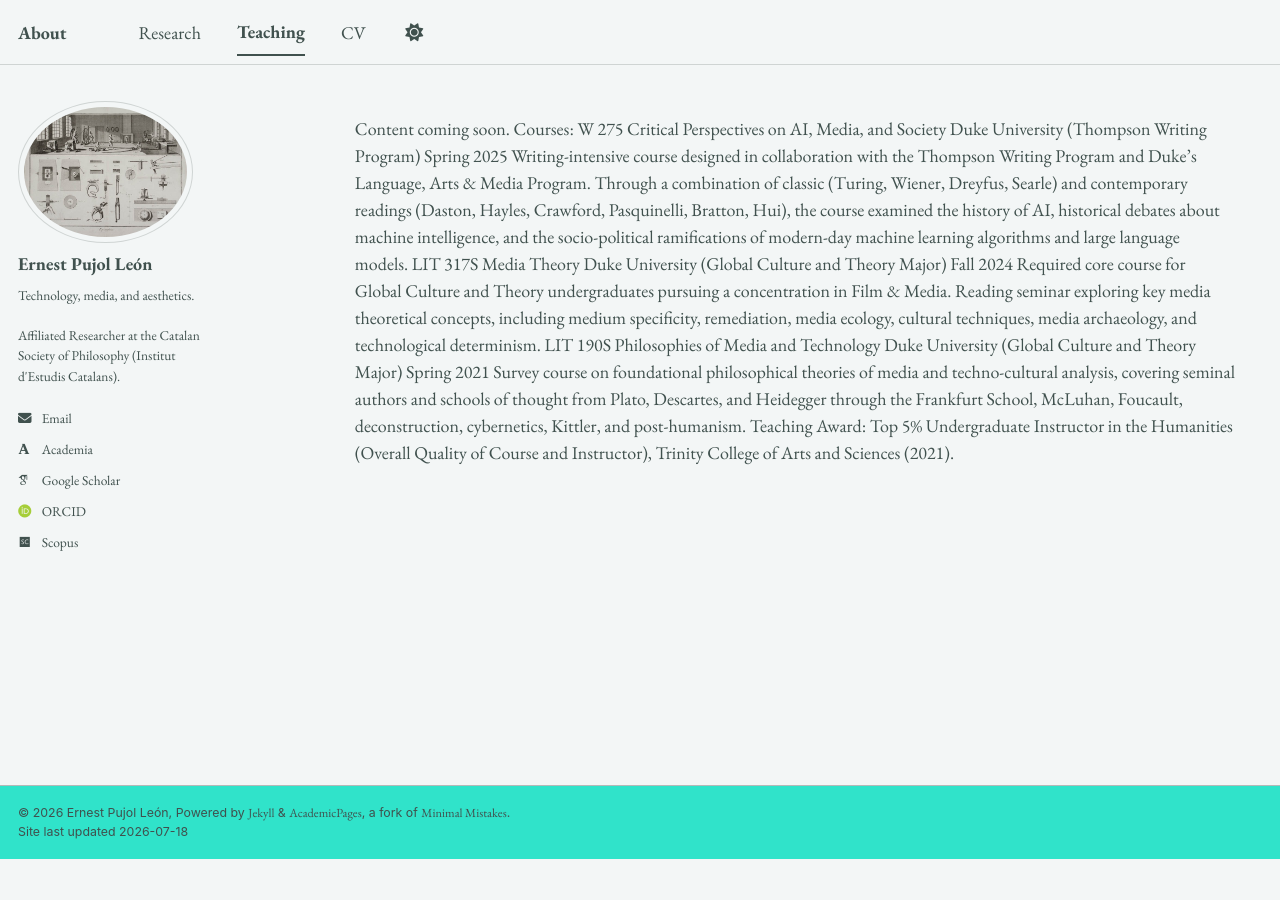
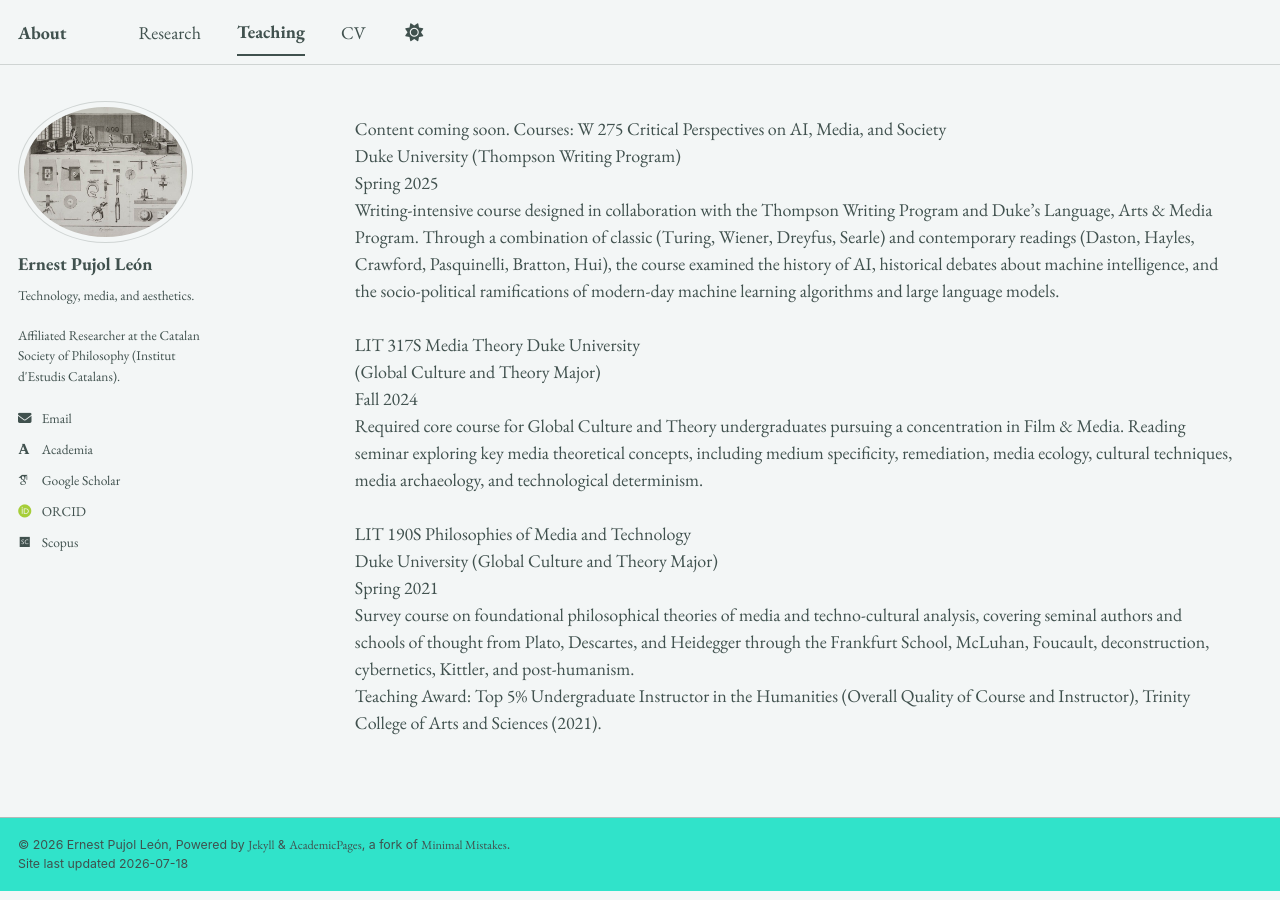
Before and after one commit to epujol90/epujol90.github.io, a Jekyll site: the page built from _pages/teaching.html, in a window 1280 px wide. Built offline with Jekyll 4.4.1, drawn with Linux system fonts in a browser that asks for light colours; some web fonts are replaced; a script bundle is joined from its source files by our own code; library files that are not in the unit come from our copies.

```diff
--- a/_pages/teaching.html
+++ b/_pages/teaching.html
@@ -9,25 +9,25 @@ Content coming soon.
 
 Courses:
 
-W 275 Critical Perspectives on AI, Media, and Society
+W 275 Critical Perspectives on AI, Media, and Society<br>
 
-Duke University (Thompson Writing Program)
+Duke University (Thompson Writing Program)<br>
 
-Spring 2025
+Spring 2025<br>
 
-Writing-intensive course designed in collaboration with the Thompson Writing Program and Duke’s Language, Arts & Media Program. Through a combination of classic (Turing, Wiener, Dreyfus, Searle) and contemporary readings (Daston, Hayles, Crawford, Pasquinelli, Bratton, Hui), the course examined the history of AI, historical debates about machine intelligence, and the socio-political ramifications of modern-day machine learning algorithms and large language models.
+Writing-intensive course designed in collaboration with the Thompson Writing Program and Duke’s Language, Arts & Media Program. Through a combination of classic (Turing, Wiener, Dreyfus, Searle) and contemporary readings (Daston, Hayles, Crawford, Pasquinelli, Bratton, Hui), the course examined the history of AI, historical debates about machine intelligence, and the socio-political ramifications of modern-day machine learning algorithms and large language models.<br>
+<br>
+LIT 317S Media Theory Duke University<br>
+(Global Culture and Theory Major)<br>
+Fall 2024<br>
 
-LIT 317S Media Theory Duke University
-(Global Culture and Theory Major)
-Fall 2024
+Required core course for Global Culture and Theory undergraduates pursuing a concentration in Film & Media. Reading seminar exploring key media theoretical concepts, including medium specificity, remediation, media ecology, cultural techniques, media archaeology, and technological determinism.<br>
+<br>
 
-Required core course for Global Culture and Theory undergraduates pursuing a concentration in Film & Media. Reading seminar exploring key media theoretical concepts, including medium specificity, remediation, media ecology, cultural techniques, media archaeology, and technological determinism.
+LIT 190S Philosophies of Media and Technology<br>
+Duke University (Global Culture and Theory Major)<br>
+Spring 2021<br>
 
+Survey course on foundational philosophical theories of media and techno-cultural analysis, covering seminal authors and schools of thought from Plato, Descartes, and Heidegger through the Frankfurt School, McLuhan, Foucault, deconstruction, cybernetics, Kittler, and post-humanism.<br>
 
-LIT 190S Philosophies of Media and Technology
-Duke University (Global Culture and Theory Major)
-Spring 2021
-
-Survey course on foundational philosophical theories of media and techno-cultural analysis, covering seminal authors and schools of thought from Plato, Descartes, and Heidegger through the Frankfurt School, McLuhan, Foucault, deconstruction, cybernetics, Kittler, and post-humanism.
-
-Teaching Award: Top 5% Undergraduate Instructor in the Humanities (Overall Quality of Course and Instructor), Trinity College of Arts and Sciences (2021).
+Teaching Award: Top 5% Undergraduate Instructor in the Humanities (Overall Quality of Course and Instructor), Trinity College of Arts and Sciences (2021).<br>
```
